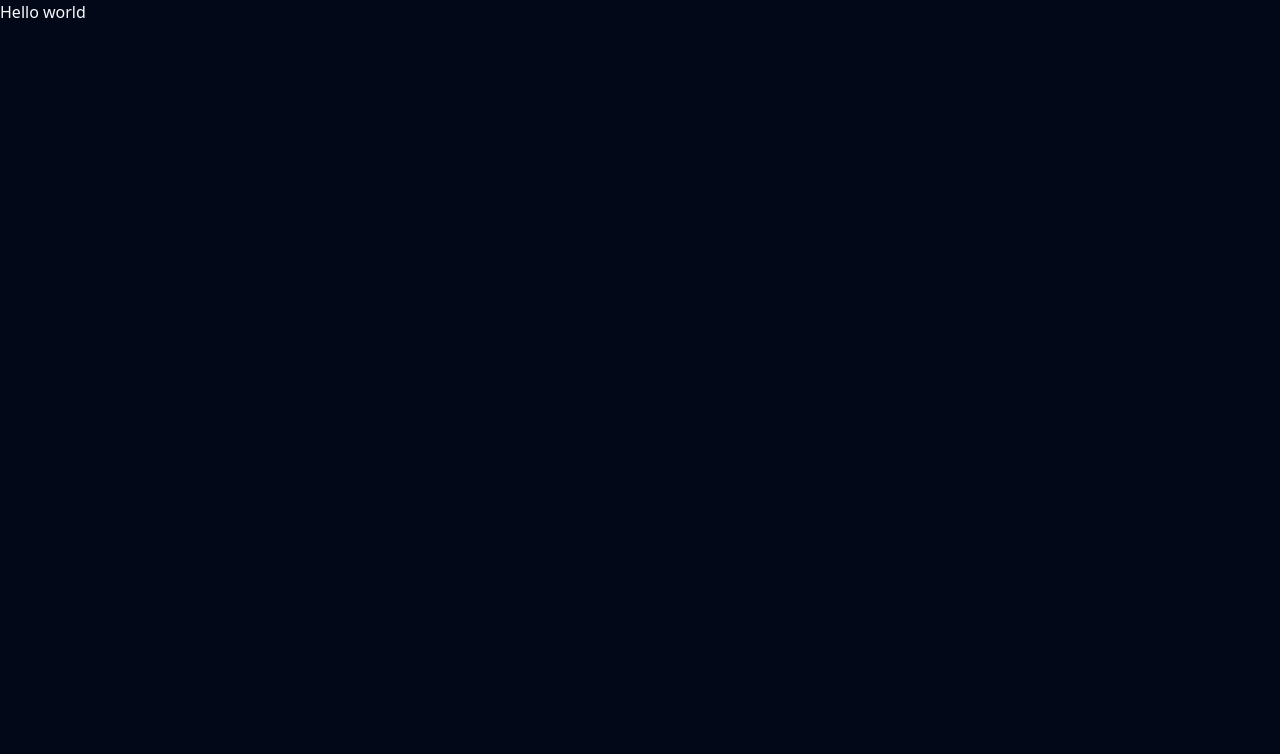
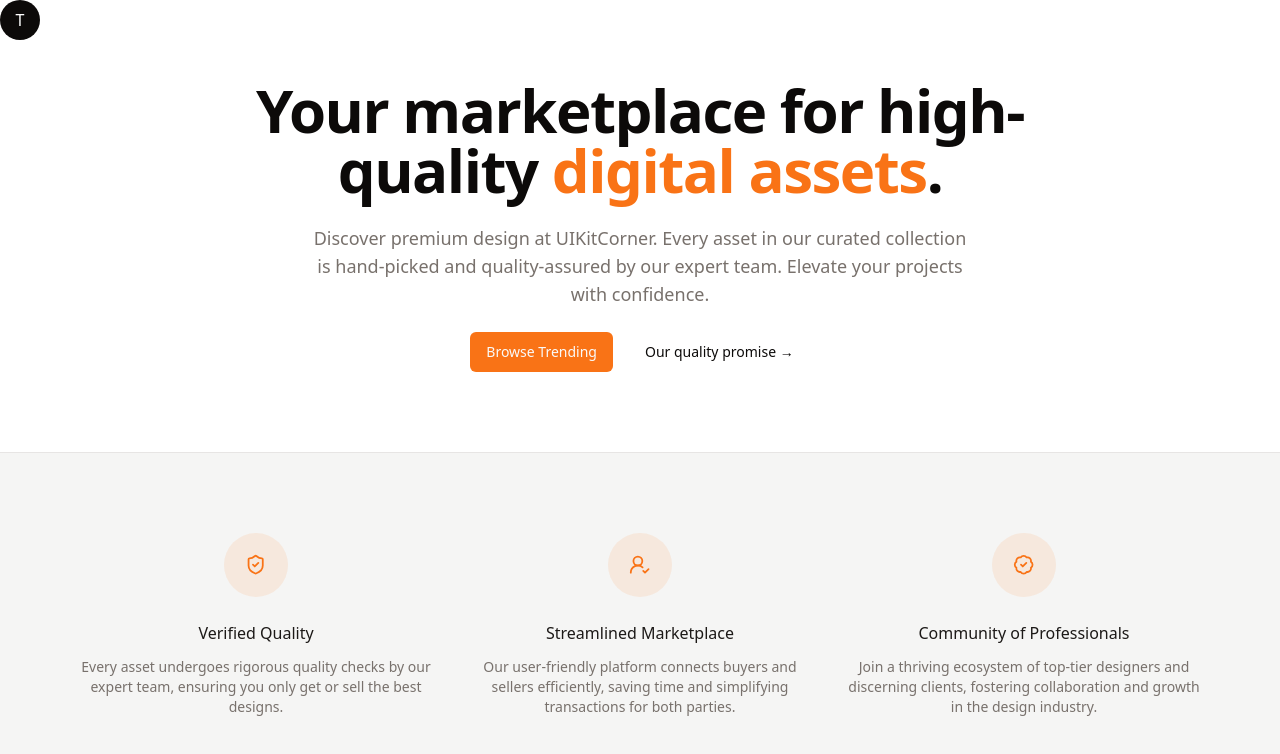
Before and after one commit to ArunKanojia93/ui-kit-corner, a Next.js app: page / in a window 1280 px wide. Shown: the top 754 px of the page. Built offline with nearby package versions, Linux system fonts and the light colour scheme.

Commit message:
feat: added hero section

```diff
--- a/package.json
+++ b/package.json
@@ -9,6 +9,7 @@
     "lint": "next lint"
   },
   "dependencies": {
+    "@radix-ui/react-slot": "^1.1.0",
     "class-variance-authority": "^0.7.0",
     "clsx": "^2.1.1",
     "lucide-react": "^0.446.0",
--- a/src/app/globals.css
+++ b/src/app/globals.css
@@ -15,51 +15,52 @@ body {
 @layer base {
   :root {
     --background: 0 0% 100%;
-    --foreground: 222.2 84% 4.9%;
+    --foreground: 20 14.3% 4.1%;
     --card: 0 0% 100%;
-    --card-foreground: 222.2 84% 4.9%;
+    --card-foreground: 20 14.3% 4.1%;
     --popover: 0 0% 100%;
-    --popover-foreground: 222.2 84% 4.9%;
-    --primary: 222.2 47.4% 11.2%;
-    --primary-foreground: 210 40% 98%;
-    --secondary: 210 40% 96.1%;
-    --secondary-foreground: 222.2 47.4% 11.2%;
-    --muted: 210 40% 96.1%;
-    --muted-foreground: 215.4 16.3% 46.9%;
-    --accent: 210 40% 96.1%;
-    --accent-foreground: 222.2 47.4% 11.2%;
+    --popover-foreground: 20 14.3% 4.1%;
+    --primary: 24.6 95% 53.1%;
+    --primary-foreground: 60 9.1% 97.8%;
+    --secondary: 60 4.8% 95.9%;
+    --secondary-foreground: 24 9.8% 10%;
+    --muted: 60 4.8% 95.9%;
+    --muted-foreground: 25 5.3% 44.7%;
+    --accent: 60 4.8% 95.9%;
+    --accent-foreground: 24 9.8% 10%;
     --destructive: 0 84.2% 60.2%;
-    --destructive-foreground: 210 40% 98%;
-    --border: 214.3 31.8% 91.4%;
-    --input: 214.3 31.8% 91.4%;
-    --ring: 222.2 84% 4.9%;
+    --destructive-foreground: 60 9.1% 97.8%;
+    --border: 20 5.9% 90%;
+    --input: 20 5.9% 90%;
+    --ring: 24.6 95% 53.1%;
+    --radius: 0.5rem;
     --chart-1: 12 76% 61%;
     --chart-2: 173 58% 39%;
     --chart-3: 197 37% 24%;
     --chart-4: 43 74% 66%;
     --chart-5: 27 87% 67%;
-    --radius: 0.5rem;
   }
+
   .dark {
-    --background: 222.2 84% 4.9%;
-    --foreground: 210 40% 98%;
-    --card: 222.2 84% 4.9%;
-    --card-foreground: 210 40% 98%;
-    --popover: 222.2 84% 4.9%;
-    --popover-foreground: 210 40% 98%;
-    --primary: 210 40% 98%;
-    --primary-foreground: 222.2 47.4% 11.2%;
-    --secondary: 217.2 32.6% 17.5%;
-    --secondary-foreground: 210 40% 98%;
-    --muted: 217.2 32.6% 17.5%;
-    --muted-foreground: 215 20.2% 65.1%;
-    --accent: 217.2 32.6% 17.5%;
-    --accent-foreground: 210 40% 98%;
-    --destructive: 0 62.8% 30.6%;
-    --destructive-foreground: 210 40% 98%;
-    --border: 217.2 32.6% 17.5%;
-    --input: 217.2 32.6% 17.5%;
-    --ring: 212.7 26.8% 83.9%;
+    --background: 20 14.3% 4.1%;
+    --foreground: 60 9.1% 97.8%;
+    --card: 20 14.3% 4.1%;
+    --card-foreground: 60 9.1% 97.8%;
+    --popover: 20 14.3% 4.1%;
+    --popover-foreground: 60 9.1% 97.8%;
+    --primary: 20.5 90.2% 48.2%;
+    --primary-foreground: 60 9.1% 97.8%;
+    --secondary: 12 6.5% 15.1%;
+    --secondary-foreground: 60 9.1% 97.8%;
+    --muted: 12 6.5% 15.1%;
+    --muted-foreground: 24 5.4% 63.9%;
+    --accent: 12 6.5% 15.1%;
+    --accent-foreground: 60 9.1% 97.8%;
+    --destructive: 0 72.2% 50.6%;
+    --destructive-foreground: 60 9.1% 97.8%;
+    --border: 12 6.5% 15.1%;
+    --input: 12 6.5% 15.1%;
+    --ring: 20.5 90.2% 48.2%;
     --chart-1: 220 70% 50%;
     --chart-2: 160 60% 45%;
     --chart-3: 30 80% 55%;
--- a/src/app/layout.tsx
+++ b/src/app/layout.tsx
@@ -1,3 +1,4 @@
+import { Toggle } from "@/components/Toggle";
 import { cn } from "@/lib/utils";
 import type { Metadata } from "next";
 import localFont from "next/font/local";
@@ -25,8 +26,9 @@ export default function RootLayout({
   children: React.ReactNode;
 }>) {
   return (
-    <html lang="en" className="h-full dark">
+    <html lang="en" className="h-full">
       <body className={cn("antialiased relative h-full font-sans", geistSans.variable, geistMono.variable)}>
+        <Toggle />
         <main className="relative flex flex-col min-h-dvh">
           <div className="flex-1 flex-grow">{children}</div>
         </main>
--- a/src/app/page.tsx
+++ b/src/app/page.tsx
@@ -1,3 +1,68 @@
+import MaxWidthWrapper from "@/components/MaxWidthWrapper";
+import { Button, buttonVariants } from "@/components/ui/button";
+import { BadgeCheck, ShieldCheck, UserRoundCheck } from "lucide-react";
+import Link from "next/link";
+
+const perks = [
+  {
+    name: "Verified Quality",
+    icon: ShieldCheck,
+    description: "Every asset undergoes rigorous quality checks by our expert team, ensuring you only get or sell the best designs.",
+  },
+  {
+    name: "Streamlined Marketplace",
+    icon: UserRoundCheck,
+    description: "Our user-friendly platform connects buyers and sellers efficiently, saving time and simplifying transactions for both parties.",
+  },
+  {
+    name: "Community of Professionals",
+    icon: BadgeCheck,
+    description: "Join a thriving ecosystem of top-tier designers and discerning clients, fostering collaboration and growth in the design industry.",
+  },
+];
+
 export default function Home() {
-  return <p>Hello world</p>;
+  return (
+    <>
+      <MaxWidthWrapper>
+        <div className="py-20 mx-auto text-center flex flex-col items-center max-w-3xl">
+          <h1 className="text-4xl font-bold tracking-tight text-foreground sm:text-6xl">
+            Your marketplace for high-quality <span className="text-primary">digital assets</span>.
+          </h1>
+
+          <p className="mt-6 text-lg max-w-prose text-muted-foreground">Discover premium design at UIKitCorner. Every asset in our curated collection is hand-picked and quality-assured by our expert team. Elevate your projects with confidence.</p>
+
+          <div className="flex flex-col sm:flex-row gap-4 mt-6">
+            <Link href="/products" className={buttonVariants()}>
+              Browse Trending
+            </Link>
+            <Button variant="ghost">Our quality promise &rarr;</Button>
+          </div>
+        </div>
+
+        {/* TODO: List Products */}
+      </MaxWidthWrapper>
+
+      <section className="border-t bg-secondary">
+        <MaxWidthWrapper className="py-20">
+          <div className="grid grid-cols-1 gap-y-12 sm:grid-cols-2 sm:gap-x-6 lg:grid-cols-3 lg:gap-x-8 lg:gap-y-0">
+            {perks.map((perk) => (
+              <div key={perk.name} className="text-center md:flex md:items-start md:text-left lg:block lg:text-center">
+                <div className="md:flex-shrink-0 flex justify-center">
+                  <div className="h-16 w-16 flex items-center justify-center rounded-full bg-primary/10 text-primary">
+                    <perk.icon className="w-1/3 h-1/3" />
+                  </div>
+                </div>
+
+                <div className="mt-6 md:ml-4 md:mt-0 lg:ml-0 lg:mt-6">
+                  <h3 className="font-medium text-accent-foreground">{perk.name}</h3>
+                  <p className="mt-3 text-sm text-muted-foreground">{perk.description}</p>
+                </div>
+              </div>
+            ))}
+          </div>
+        </MaxWidthWrapper>
+      </section>
+    </>
+  );
 }
--- /dev/null
+++ b/src/components/MaxWidthWrapper.tsx
@@ -0,0 +1,7 @@
+import { cn } from "@/lib/utils";
+
+const MaxWidthWrapper = ({ className, children }: { className?: string; children: React.ReactNode }) => {
+  return <div className={cn("mx-auto w-full max-w-screen-xl px-2.5 md:px-20", className)}>{children}</div>;
+};
+
+export default MaxWidthWrapper;
--- /dev/null
+++ b/src/components/Toggle.tsx
@@ -0,0 +1,14 @@
+"use client";
+
+export const Toggle = () => {
+  return (
+    <button
+      onClick={() => {
+        document.documentElement.classList.toggle("dark");
+      }}
+      className="absolute left-0 top-0 z-auto rounded-full bg-foreground text-background w-10 h-10"
+    >
+      T
+    </button>
+  );
+};
--- /dev/null
+++ b/src/components/ui/button.tsx
@@ -0,0 +1,56 @@
+import * as React from "react"
+import { Slot } from "@radix-ui/react-slot"
+import { cva, type VariantProps } from "class-variance-authority"
+
+import { cn } from "@/lib/utils"
+
+const buttonVariants = cva(
+  "inline-flex items-center justify-center whitespace-nowrap rounded-md text-sm font-medium ring-offset-background transition-colors focus-visible:outline-none focus-visible:ring-2 focus-visible:ring-ring focus-visible:ring-offset-2 disabled:pointer-events-none disabled:opacity-50",
+  {
+    variants: {
+      variant: {
+        default: "bg-primary text-primary-foreground hover:bg-primary/90",
+        destructive:
+          "bg-destructive text-destructive-foreground hover:bg-destructive/90",
+        outline:
+          "border border-input bg-background hover:bg-accent hover:text-accent-foreground",
+        secondary:
+          "bg-secondary text-secondary-foreground hover:bg-secondary/80",
+        ghost: "hover:bg-accent hover:text-accent-foreground",
+        link: "text-primary underline-offset-4 hover:underline",
+      },
+      size: {
+        default: "h-10 px-4 py-2",
+        sm: "h-9 rounded-md px-3",
+        lg: "h-11 rounded-md px-8",
+        icon: "h-10 w-10",
+      },
+    },
+    defaultVariants: {
+      variant: "default",
+      size: "default",
+    },
+  }
+)
+
+export interface ButtonProps
+  extends React.ButtonHTMLAttributes<HTMLButtonElement>,
+    VariantProps<typeof buttonVariants> {
+  asChild?: boolean
+}
+
+const Button = React.forwardRef<HTMLButtonElement, ButtonProps>(
+  ({ className, variant, size, asChild = false, ...props }, ref) => {
+    const Comp = asChild ? Slot : "button"
+    return (
+      <Comp
+        className={cn(buttonVariants({ variant, size, className }))}
+        ref={ref}
+        {...props}
+      />
+    )
+  }
+)
+Button.displayName = "Button"
+
+export { Button, buttonVariants }
```
Also changed, not shown: 1 other file (tests, documents, lock files or other folders).
